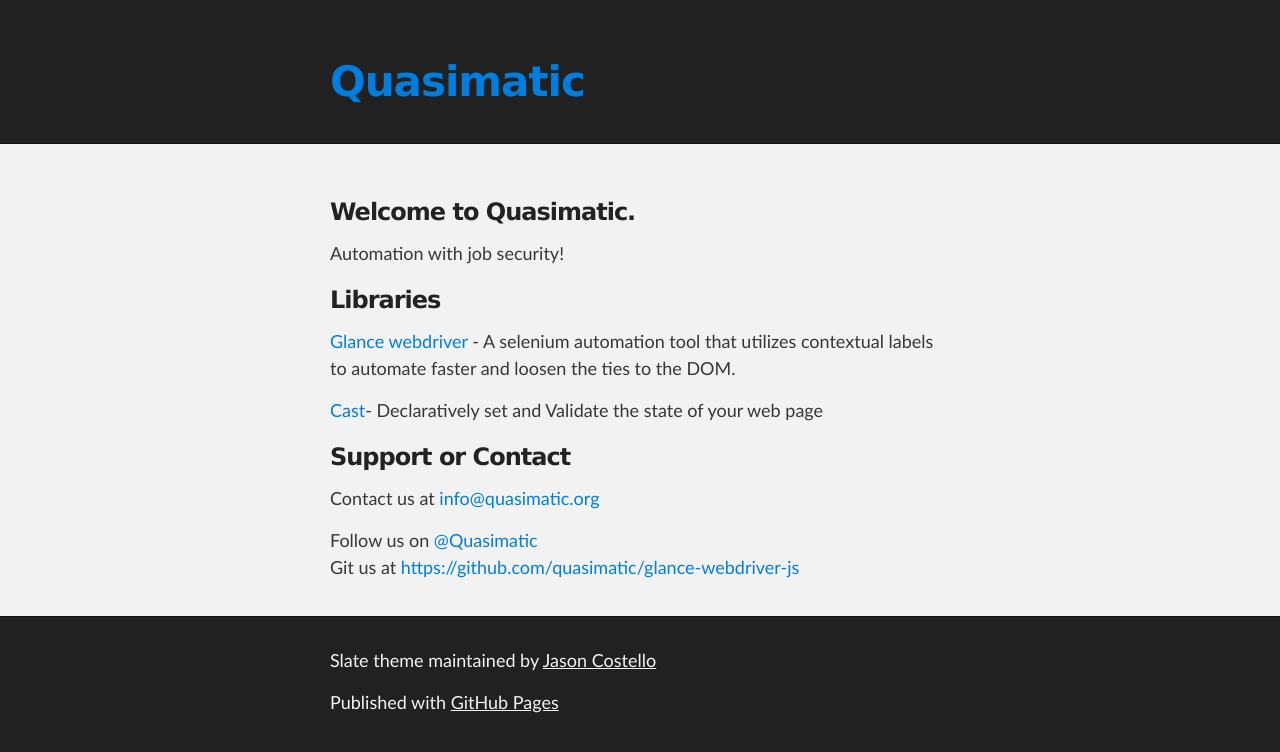
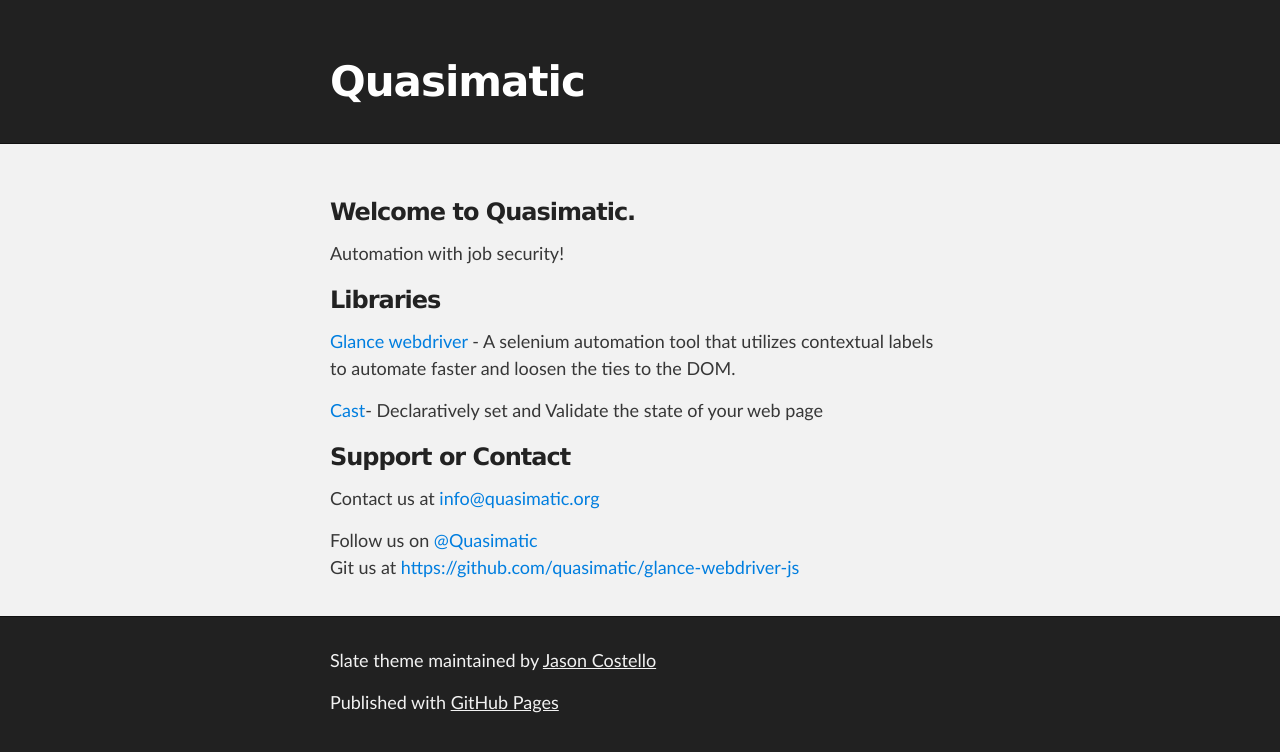
Before and after one commit to quasimatic/quasimatic.github.io, a Jekyll site: the page built from index.html, in a window 1280 px wide. Shown: the top 752 px of the page. Built offline with Jekyll 4.4.1, drawn with Linux system fonts in a browser that asks for light colours.

Commit message:
Update stylesheet.css

```diff
--- a/stylesheets/stylesheet.css
+++ b/stylesheets/stylesheet.css
@@ -77,6 +77,7 @@
 
 h1 a,h1 a:hover, h1 a:focus {
   text-decoration: none;
+  color: #ffffff
 }
 a:hover, a:focus {text-decoration: underline;}
 
```
